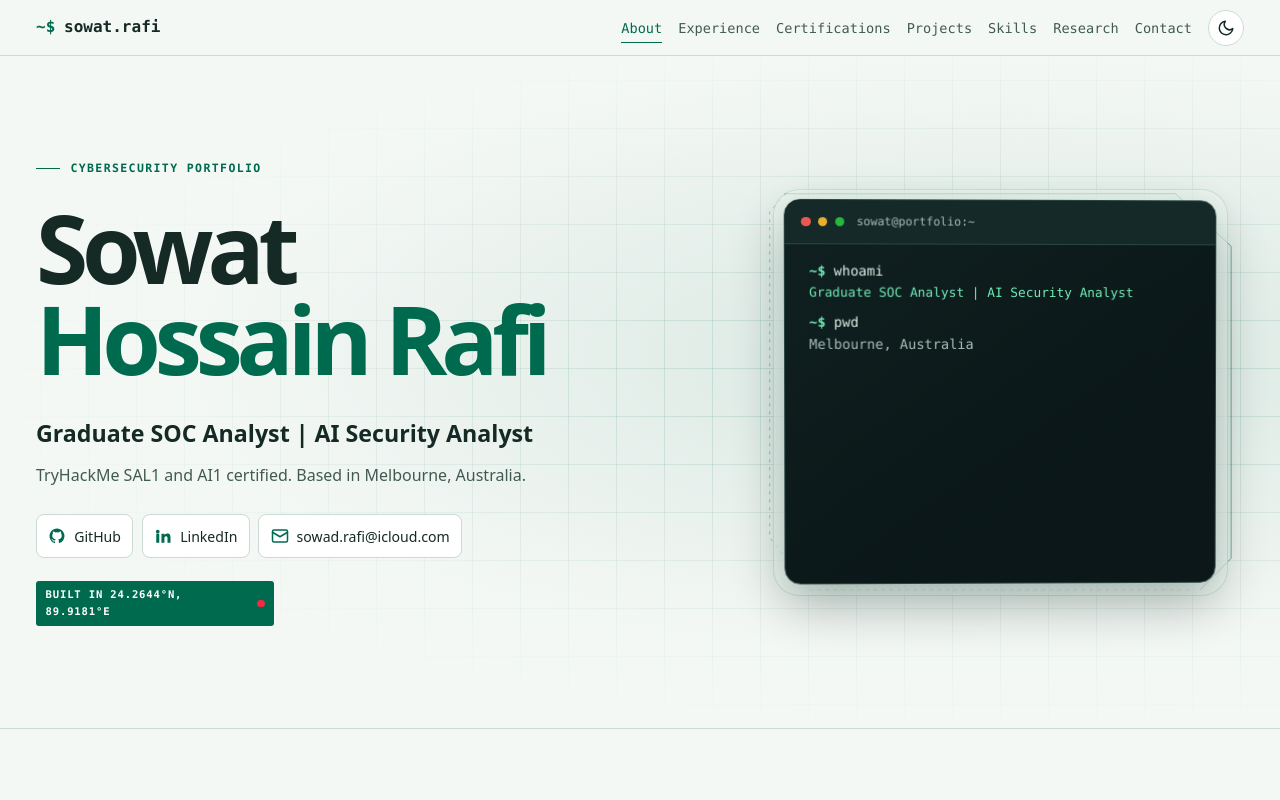
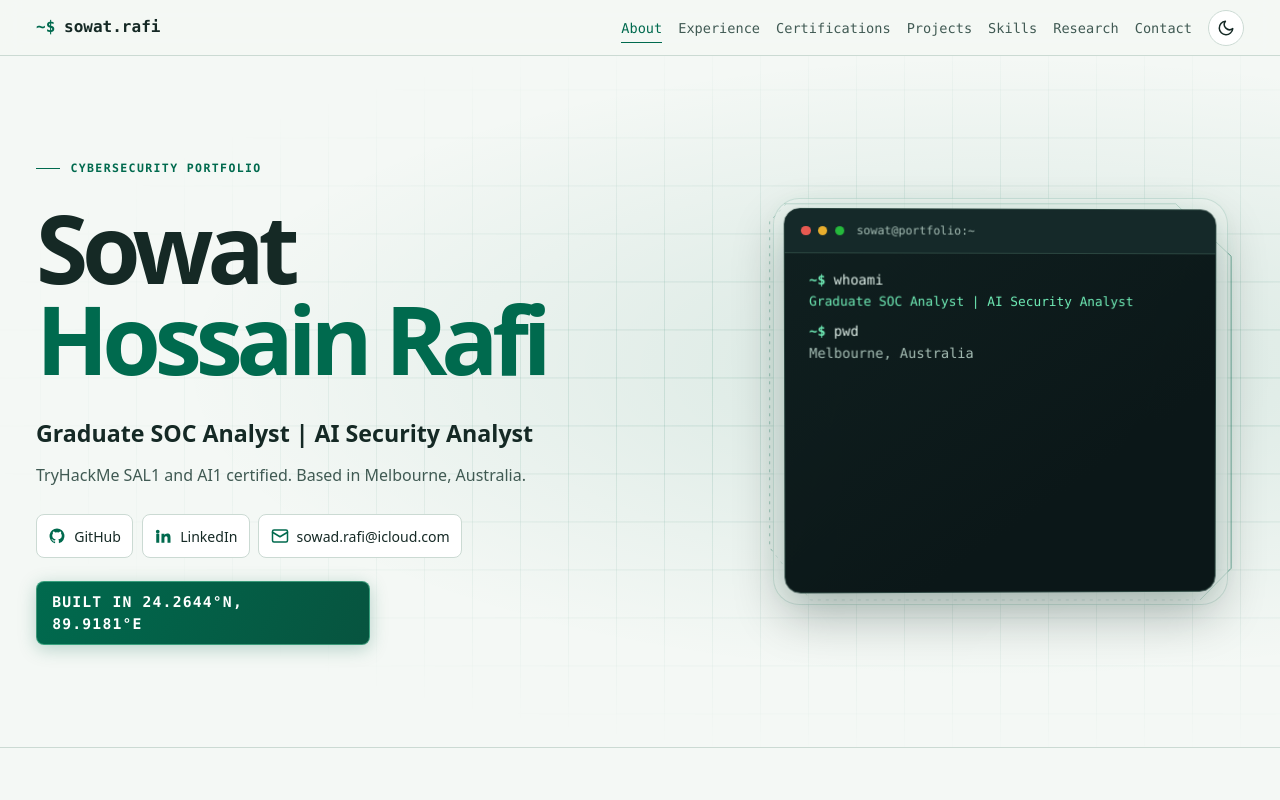
Before and after one commit to SowatRafi/noborotno_09_portfolio, a React (Vite) app: page / in a window 1280 px wide. Shown: the top 800 px of the page. Built offline with nearby package versions, Linux system fonts and the light colour scheme.

Commit message:
Enlarge the coordinates badge and keep its cursor blinking

```diff
--- a/src/components/HeroSection.tsx
+++ b/src/components/HeroSection.tsx
@@ -113,7 +113,7 @@ export function HeroSection() {
             </a>
           </m.div>
 
-          <p className="hero-split__coordinates" data-typing={coordinatesLength < COORDINATES.length}>
+          <p className="hero-split__coordinates">
             <span className="hero-split__typed-line">
               <span className="hero-split__measure">{COORDINATES}</span>
               <span aria-hidden="true">{COORDINATES.slice(0, coordinatesLength)}</span>
--- a/src/styles/global.css
+++ b/src/styles/global.css
@@ -480,20 +480,25 @@ a {
   align-items: center;
   gap: 0.65rem;
   width: fit-content;
+  max-width: 100%;
   margin: 1.4rem 0 0;
-  padding: 0.32rem 0.6rem;
-  border-radius: 3px;
-  background: var(--flag-green);
+  padding: 0.55rem clamp(0.6rem, 2.5vw, 0.95rem);
+  border: 1px solid #79e1b777;
+  border-radius: var(--radius);
+  background: linear-gradient(115deg, var(--flag-green), #07543f);
+  box-shadow: 0 4px 18px #006a4e42;
   color: #fff;
-  font: 600 0.66rem / 1.65 var(--font-mono);
+  font: 650 clamp(0.7rem, 3.4vw, 0.92rem) / 1.5 var(--font-mono);
   letter-spacing: 0.08em;
 }
 
 .hero-split__coordinates::after {
-  flex: 0 0 0.48rem;
-  height: 0.48rem;
+  flex: 0 0 0.6rem;
+  height: 0.6rem;
   border-radius: 50%;
   background: var(--flag-red);
+  box-shadow: 0 0 0.55rem var(--flag-red);
+  animation: cursor-blink 1.4s step-end infinite;
   content: '';
 }
 
@@ -1252,8 +1257,7 @@ a {
 }
 
 @media (prefers-reduced-motion: no-preference) {
-  .hero-split__title [data-typing='true']::after,
-  .hero-split__coordinates[data-typing='true']::after {
+  .hero-split__title [data-typing='true']::after {
     animation: cursor-blink 1.1s steps(2, jump-none) infinite;
   }
 
```
